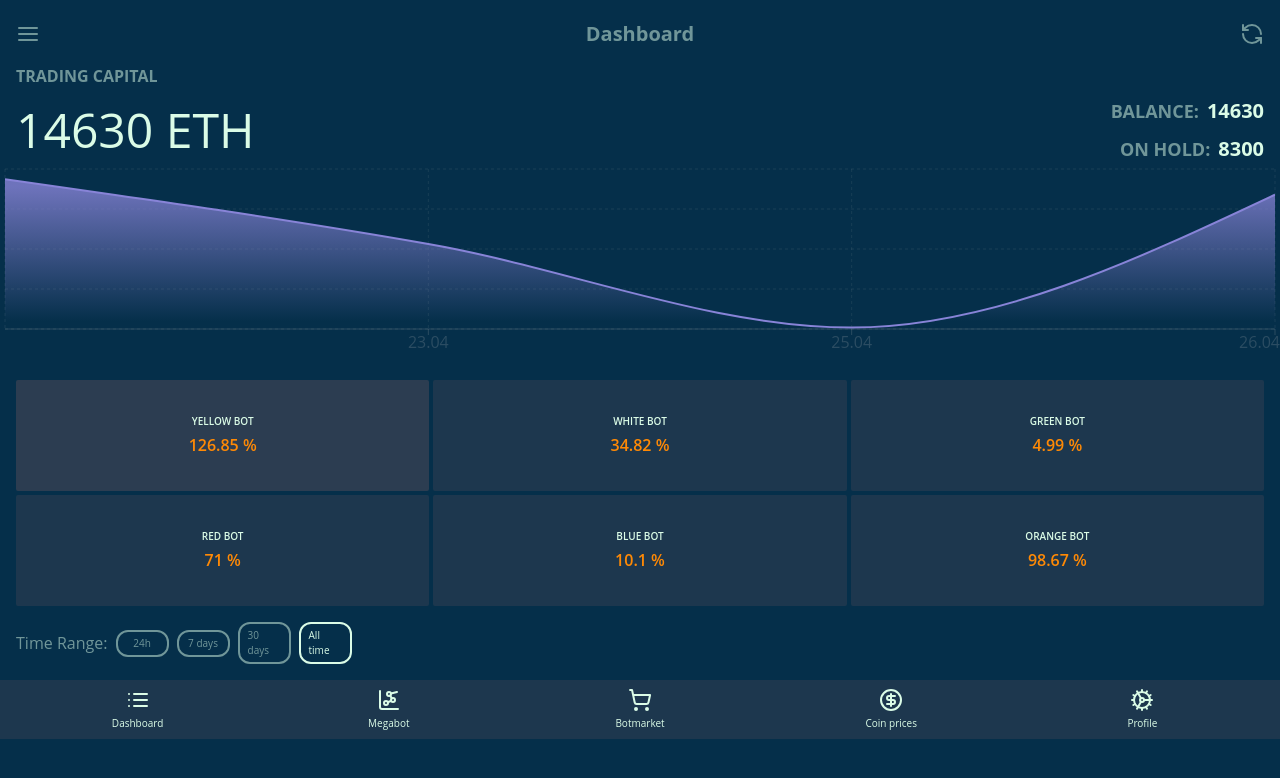
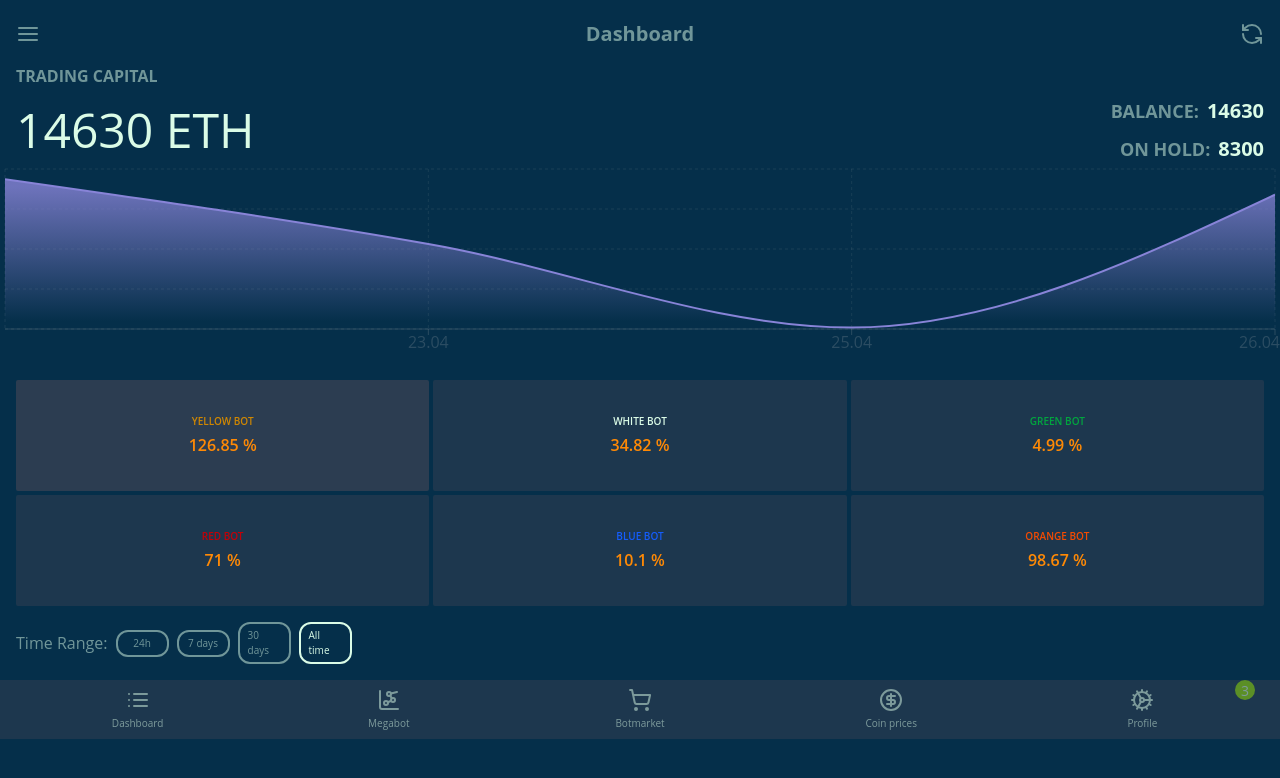
Before and after one commit to PiachkoAliaksey/app-dashboard-react-hq, a React (Vite) app: page / in a window 1280 px wide. Shown: the top 778 px of the page. Built offline with nearby package versions, Linux system fonts and the light colour scheme.

Commit message:
refactor files

```diff
--- a/src/App.tsx
+++ b/src/App.tsx
@@ -5,27 +5,22 @@ import BlockBTC from './components/BlockBTC';
 import ChartsArea from './components/ChartsArea';
 import BarBots from './components/BarBots';
 import SwitchBar from './components/SwitchBar';
-import { useState } from 'react';
 import BarFooter from './components/BarFooter';
 
 
 
+
 function App() {
-  const [currentInterval, setCurrentInterval] = useState('all_time');
-  const [currentBot, setCurrentBot] = useState<string | number>('yellow_bot');
-
-
-
   return (
     <div className='flex relative flex-col h-screen bg-sky-950 text-green-100 font-[Open_Sans]'>
       <NavBar />
       <BlockBTC />
-      <ChartsArea currentBot={currentBot} />
-      <BarBots currentBot={currentBot} setCurrentBot={setCurrentBot} currentInterval={currentInterval} />
-      <SwitchBar currentInterval={currentInterval} setCurrentInterval={setCurrentInterval} />
+      <ChartsArea />
+      <BarBots />
+      <SwitchBar />
       <BarFooter />
     </div>
   )
 }
 
-export default App
+export default App;
--- a/src/components/BarBots.tsx
+++ b/src/components/BarBots.tsx
@@ -1,13 +1,14 @@
 import dataBots from '../data/data.min.json';
 
 import CardBot from './CardBot';
-import { TBarBots } from '../types';
+import { useLocalStorage } from '../hooks/useLocalStorage';
 
 
-const BarBots = ({ currentInterval,setCurrentBot,currentBot }: TBarBots) => {
+const BarBots = () => {
+    const [currentInterval] = useLocalStorage('interval', 'all_time');
+    const [currentBot,setCurrentBot] = useLocalStorage('bot', 'yellow_bot');
 
-
-    const handlerClickBot = (bot: string | number) => {
+    const handlerClickBot = (bot: string|number ) => {
         setCurrentBot(bot)
     }
 
--- a/src/components/BarFooter.tsx
+++ b/src/components/BarFooter.tsx
@@ -1,19 +1,17 @@
-import React from 'react';
-import { List, ChartNetwork, ShoppingCart, CircleDollarSign, Cog } from 'lucide-react';
-
-const dataBarFooter = [{ title: 'Dashboard', icon: <List /> }, { title: 'Megabot', icon: <ChartNetwork /> }, { title: 'Botmarket', icon: <ShoppingCart /> }, { title: 'Coin prices', icon: <CircleDollarSign /> }, { title: 'Profile', icon: <Cog /> }]
+import { dataBarFooter } from "../data";
 
 const BarFooter = () => {
     return (
         <div className='w-full mt-4 h-fit bg-gray-700/50 px-4 py-2 grid grid-cols-5 gap-2'>
             {dataBarFooter.map((item) => (
-                <div className='flex flex-col gap-1 items-center'>
+                <div key={item.title} className='relative flex flex-col gap-1 items-center opacity-50'>
                     {item.icon}
                     <span className='text-[10px]'>{item.title}</span>
+                    {item.title==='Profile'&&<span className="absolute  top-[-8px] right-[9px] w-5  h-5 bg-lime-400 rounded-full flex items-center justify-center text-[14px]">3</span>}
                 </div>
             ))}
         </div>
     )
 }
 
-export default BarFooter
+export default BarFooter;
--- a/src/components/BlockBTC.tsx
+++ b/src/components/BlockBTC.tsx
@@ -1,4 +1,4 @@
-import data from '../data/data.min.json'
+import data from '../data/data.min.json';
 
 const BlockBTC = () => {
     return (
--- a/src/components/CardBot.tsx
+++ b/src/components/CardBot.tsx
@@ -1,14 +1,13 @@
 import { isRedColor } from '../utils/isRedColor';
 import { TItem } from '../types';
-import { mapNameBots } from '../data';
-
+import { mapNameBots,mapNameBotsColor } from '../data';
 
 
 const CardBot = ({ item, currentInterval, handlerClickBot,currentBot }: TItem) => {
 
     return (
         <div onClick={() => handlerClickBot(item.name)} className={`p-5 min-h-[111px] rounded-xs bg-gray-700/50 flex flex-col items-center justify-center gap-1 cursor-pointer transition-all ${currentBot===item.name?'bg-gray-700/80':''}`}>
-            <h4 className='text-[10px] font-semibold'>{mapNameBots[item.name]}</h4>
+            <h4 className={`text-[10px] font-semibold ${mapNameBotsColor[item.name]}`}>{mapNameBots[item.name]}</h4>
             <span className={`font-semibold text-orange-400 ${isRedColor(item[currentInterval]) ? 'text-red-800' : ''}`} >{item[currentInterval]} %</span>
         </div>
     )
--- a/src/components/ChartsArea.tsx
+++ b/src/components/ChartsArea.tsx
@@ -1,8 +1,10 @@
 import { AreaChart, Area, XAxis, CartesianGrid, Tooltip, ResponsiveContainer } from 'recharts';
 import { dataCharts } from '../data';
+import { useLocalStorage } from '../hooks/useLocalStorage';
 
 
-const ChartsArea = ({ currentBot }: { currentBot: string|number }) => {
+const ChartsArea = () => {
+    const [currentBot] = useLocalStorage('bot', 'yellow_bot');
 
     return (
         <div className='h-50 w-full'>
--- a/src/components/SwitchBar.tsx
+++ b/src/components/SwitchBar.tsx
@@ -1,11 +1,10 @@
 import { dataInterval } from "../data";
-import { TSwitchBar } from "../types";
 import { mapDataInterval } from "../data";
+import { useLocalStorage } from "../hooks/useLocalStorage";
 
 
-
-
-const SwitchBar = ({ setCurrentInterval, currentInterval }: TSwitchBar) => {
+const SwitchBar = () => {
+const [currentInterval, setCurrentInterval] = useLocalStorage('interval', 'all_time');
 
     const handleClick = (interval: string) => {
         setCurrentInterval(interval)
--- a/src/data/index.ts
+++ b/src/data/index.tsx
@@ -1,3 +1,5 @@
+import { List, ChartNetwork, ShoppingCart, CircleDollarSign, Cog } from 'lucide-react';
+
 export const dataCharts: Record<string, {}[]> = {
     yellow_bot: [
         { name: '22.04', sales: Math.floor(Math.random() * 10000) },
@@ -55,3 +57,17 @@ export const mapNameBots: Record<string, string> = {
     "blue_bot": "BLUE BOT",
     "orange_bot": "ORANGE BOT",
 }
+
+export const mapNameBotsColor: Record<string, string> = {
+    "yellow_bot": "text-yellow-600",
+    "white_bot": "text-white-100",
+    "green_bot": "text-green-600",
+    "red_bot": "text-red-700",
+    "blue_bot": "text-blue-600",
+    "orange_bot": "text-orange-600",
+}
+
+
+
+
+export const dataBarFooter = [{ title: 'Dashboard', icon: <List /> }, { title: 'Megabot', icon: <ChartNetwork /> }, { title: 'Botmarket', icon: <ShoppingCart /> }, { title: 'Coin prices', icon: <CircleDollarSign /> }, { title: 'Profile', icon: <Cog /> }]
--- /dev/null
+++ b/src/hooks/useLocalStorage.tsx
@@ -0,0 +1,26 @@
+"use client"
+
+import { useState, useEffect } from "react";
+import { Dispatch,SetStateAction } from "react";
+
+export const useLocalStorage = (key: string, initialValue: string) => {
+    const [storedValue, setStoredValue] = useState<string|number>(() => {
+        try {
+            const item = window.localStorage.getItem(key);
+            return item ? JSON.parse(item) : initialValue
+        } catch (error) {
+            console.log(error)
+            return initialValue
+        }
+    });
+
+    useEffect(() => {
+        try {
+            window.localStorage.setItem(key, JSON.stringify(storedValue));
+        } catch (error) {
+            console.log(error)
+        }
+    }, [key, storedValue])
+
+    return [storedValue, setStoredValue] as [string,Dispatch<SetStateAction<string|number>>]
+}
--- a/src/types/index.ts
+++ b/src/types/index.ts
@@ -1,14 +1,13 @@
 export type TBarBots = {
-    currentInterval: string,
     setCurrentBot:React.Dispatch<React.SetStateAction<string | number>>,
     currentBot:string|number
 }
 
 export type TItem = {
-    item: { [key: string]: string | number },
+    item: { [key: string]: string|number},
     currentInterval: string,
     handlerClickBot: (bot: string|number) => void,
-    currentBot:string|number
+    currentBot:string
 }
 
 export type TSwitchBar = {
```
